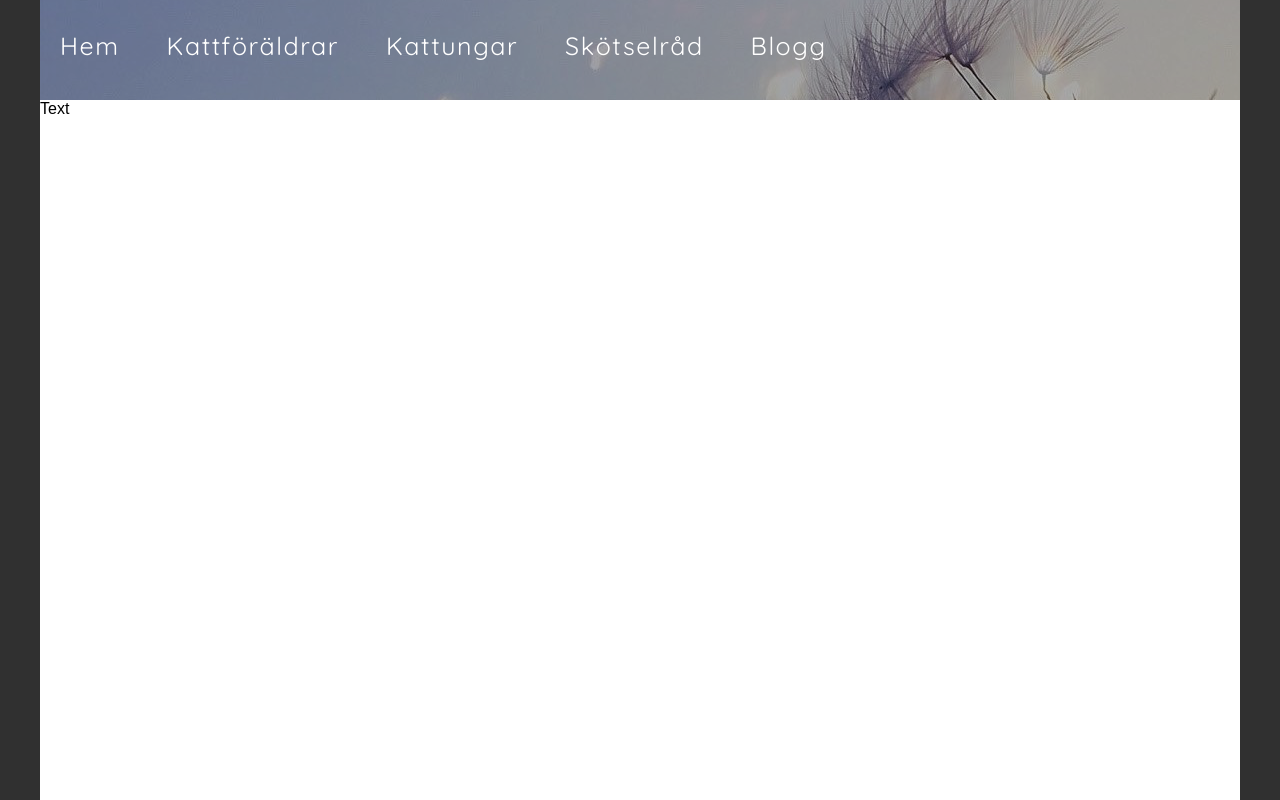
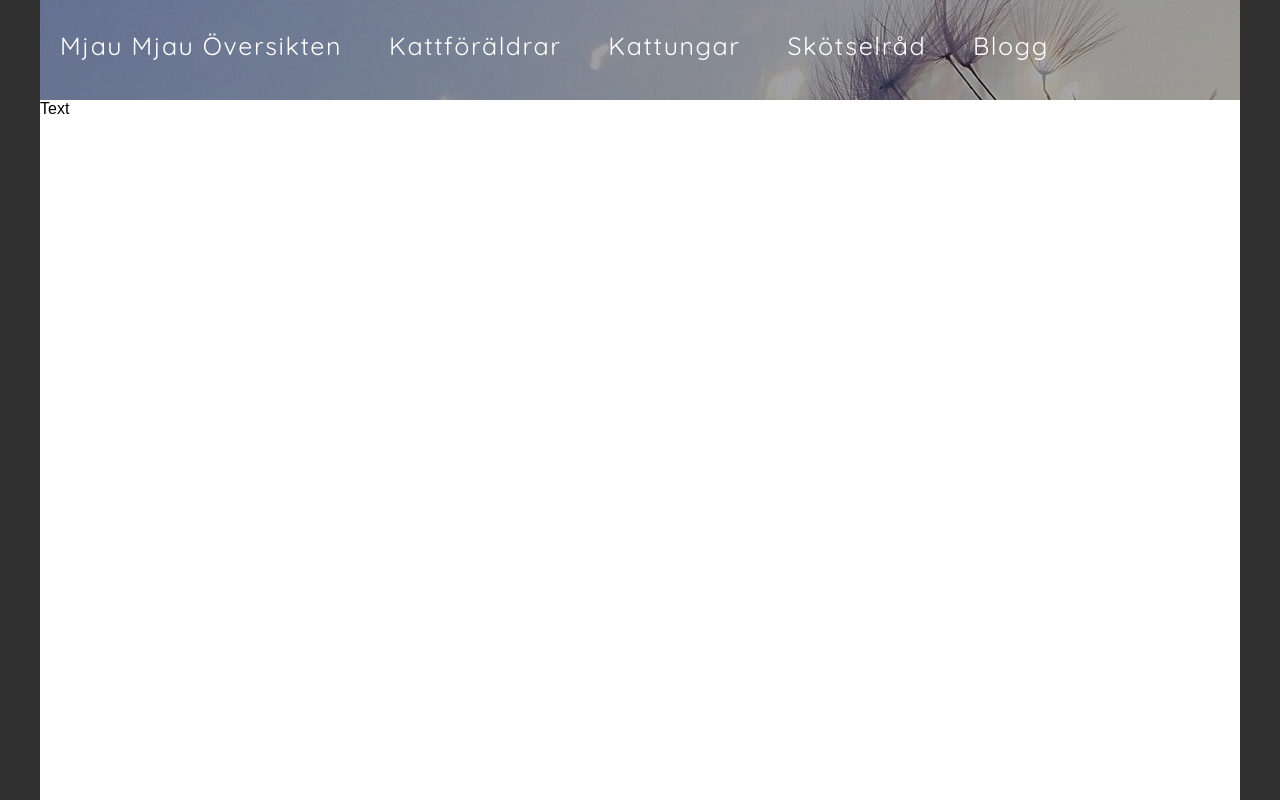
Before and after one commit to H5nnis/Grupparbete_DM5, a plain HTML site: page index.html in a window 1280 px wide. Shown: the top 800 px of the page. Drawn offline with Linux system fonts and the light colour scheme.

Commit message:
Ändrade lite tillsammans
Co-authored-by: H5nnis <H5nnis@users.noreply.github.com>
Signed-off-by: Victor-ray ( ZendaiOwl ) <victorray91@pm.me>

```diff
--- a/index.html
+++ b/index.html
@@ -11,11 +11,11 @@
  <header>
     <nav>
         <div class="nav">
-            <a href="#/">Hem</a>
-                <a href="about.html" class= "subMenulink">Kattföräldrar</a>
-                <a href="project.html" class= "subMenulink">Kattungar</a>
-                <a href="contact.html" class= "subMenulink">Skötselråd</a>
-                <a href="games.html" class= "subMenulink">Blogg</a>
+            <a href="index.html">Mjau Mjau Översikten</a>
+                <a href="pages/overview-mjau.html" class= "subMenulink">Kattföräldrar</a>
+                <a href="pages/overview-mjaubaby.html" class= "subMenulink">Kattungar</a>
+                <a href="pages/blogg-post.html" class= "subMenulink">Skötselråd</a>
+                <a href="pages/blogg.html" class= "subMenulink">Blogg</a>
         </div>
 </nav></header>
 <p>Text</p>
```
